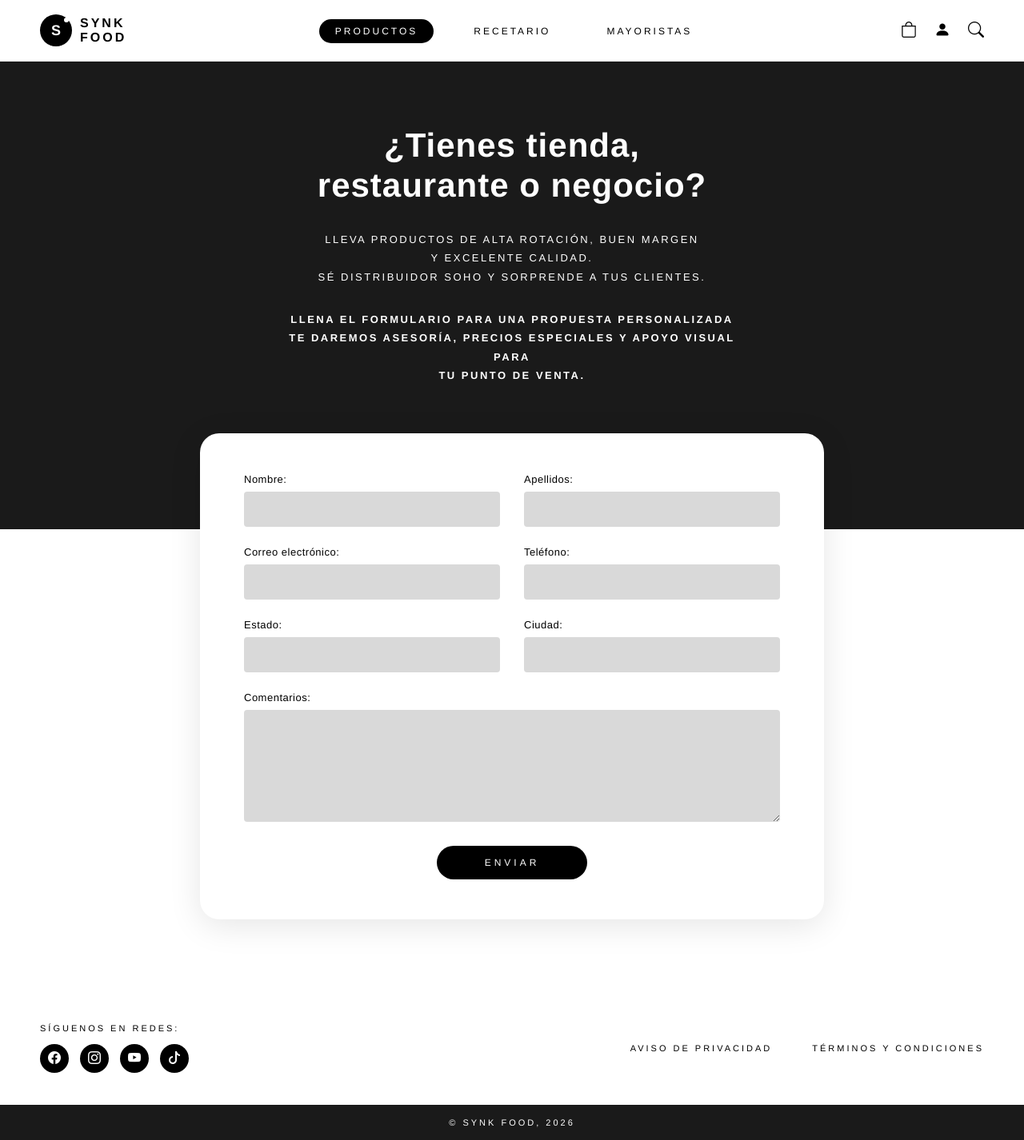
After one commit to Nakajito/shop, a Django app: page /mayoristas/ in a window 1280 px wide. The commit adds this page. Shown: the whole page at 80% size. Run offline with Django 5.2, Linux system fonts and the light colour scheme; parts of the project's set-up code (start-up, migrations or seed data) failed here and were passed over; some libraries are stand-ins or nearby versions.

Commit message:
feat(ui): crear formulario de registro para mayoristas

```diff
--- a/myshop/myshop/settings/base.py
+++ b/myshop/myshop/settings/base.py
@@ -106,7 +106,8 @@ USE_TZ = True
 # Static files (CSS, JavaScript, Images)
 
 STATIC_URL = "static/"
-STATIC_ROOT = BASE_DIR / "static"
+STATICFILES_DIRS = [BASE_DIR / "static"]
+STATIC_ROOT = BASE_DIR / "staticfiles"
 
 MEDIA_URL = "media/"
 MEDIA_ROOT = BASE_DIR / "media"
--- a/myshop/shop/templates/shop/base.html
+++ b/myshop/shop/templates/shop/base.html
@@ -29,6 +29,11 @@
                     <li class="nav-item">
                         <a class="nav-link" href="{% url 'blog:post_list' %}">
                             <i class="bi bi-journal-text me-1"></i> {% trans "Blog" %}
+                        </a>
+                    </li>
+                    <li class="nav-item">
+                        <a class="nav-link" href="{% url 'shop:form_mayorista' %}">
+                            <i class="bi bi-shop me-1"></i> {% trans "Mayoristas" %}
                         </a>
                     </li>
                 </ul>
--- a/myshop/shop/urls.py
+++ b/myshop/shop/urls.py
@@ -25,6 +25,8 @@ urlpatterns = [
         views.product_list,
         name="product_list_by_category",
     ),
+    # Wholesaler form
+    path("mayoristas/", views.form_mayorista, name="form_mayorista"),
     # Favorites
     path("favorites/", views.favorite_list, name="favorite_list"),
     path("favorites/toggle/<int:product_id>/", views.toggle_favorite, name="toggle_favorite"),
--- a/myshop/shop/views.py
+++ b/myshop/shop/views.py
@@ -119,6 +119,11 @@ def toggle_favorite(request, product_id):
     })
 
 
+def form_mayorista(request):
+    """Displays the wholesaler contact form."""
+    return render(request, "fom-mayorista.html")
+
+
 @login_required(login_url="accounts:login")
 def favorite_list(request):
     """Display all products in the user's favorites."""
--- /dev/null
+++ b/myshop/static/css/form-mayorista.css
@@ -0,0 +1,403 @@
+/* ============================================
+   FORM MAYORISTA - Styles
+   ============================================ */
+
+/* Reset & Base */
+* {
+    margin: 0;
+    padding: 0;
+    box-sizing: border-box;
+}
+
+body {
+    font-family: 'Helvetica Neue', Helvetica, Arial, sans-serif;
+    color: #000;
+    background: #fff;
+}
+
+/* ============================================
+   NAVBAR
+   ============================================ */
+.navbar-mayorista {
+    display: flex;
+    align-items: center;
+    justify-content: space-between;
+    padding: 18px 50px;
+    background: #fff;
+    border-bottom: 1px solid #eee;
+}
+
+.navbar-mayorista .logo {
+    display: flex;
+    align-items: center;
+    gap: 10px;
+    text-decoration: none;
+    color: #000;
+}
+
+.navbar-mayorista .logo-icon {
+    width: 40px;
+    height: 40px;
+    background: #000;
+    border-radius: 50%;
+    display: flex;
+    align-items: center;
+    justify-content: center;
+    color: #fff;
+    font-weight: 700;
+    font-size: 18px;
+    position: relative;
+}
+
+.navbar-mayorista .logo-icon::after {
+    content: '';
+    position: absolute;
+    top: 4px;
+    right: 4px;
+    width: 6px;
+    height: 6px;
+    background: #fff;
+    border-radius: 50%;
+}
+
+.navbar-mayorista .logo-text {
+    font-size: 16px;
+    font-weight: 700;
+    letter-spacing: 3px;
+    text-transform: uppercase;
+    line-height: 1.1;
+}
+
+.navbar-mayorista .nav-links {
+    display: flex;
+    align-items: center;
+    gap: 30px;
+    list-style: none;
+}
+
+.navbar-mayorista .nav-links a {
+    text-decoration: none;
+    color: #000;
+    font-size: 12px;
+    font-weight: 500;
+    letter-spacing: 3px;
+    text-transform: uppercase;
+    padding: 8px 20px;
+    transition: background 0.3s;
+}
+
+.navbar-mayorista .nav-links a.active {
+    background: #000;
+    color: #fff;
+    border-radius: 30px;
+}
+
+.navbar-mayorista .nav-icons {
+    display: flex;
+    align-items: center;
+    gap: 22px;
+}
+
+.navbar-mayorista .nav-icons a {
+    color: #000;
+    text-decoration: none;
+    font-size: 20px;
+    transition: opacity 0.3s;
+}
+
+.navbar-mayorista .nav-icons a:hover {
+    opacity: 0.6;
+}
+
+/* ============================================
+   HERO SECTION
+   ============================================ */
+.hero-mayorista {
+    background: #1a1a1a;
+    color: #fff;
+    text-align: center;
+    padding: 80px 40px 180px;
+}
+
+.hero-mayorista h1 {
+    font-family: 'Helvetica Neue', Helvetica, Arial, sans-serif;
+    font-size: 42px;
+    font-weight: 700;
+    line-height: 1.2;
+    margin-bottom: 30px;
+    letter-spacing: 1px;
+}
+
+.hero-mayorista .hero-subtitle {
+    font-size: 13px;
+    letter-spacing: 2.5px;
+    line-height: 1.8;
+    text-transform: uppercase;
+    max-width: 600px;
+    margin: 0 auto 30px;
+    font-weight: 400;
+}
+
+.hero-mayorista .hero-cta {
+    font-size: 13px;
+    letter-spacing: 2.5px;
+    line-height: 1.8;
+    text-transform: uppercase;
+    max-width: 600px;
+    margin: 0 auto;
+    font-weight: 700;
+}
+
+/* ============================================
+   FORM SECTION
+   ============================================ */
+.form-section {
+    display: flex;
+    justify-content: center;
+    padding: 0 40px 80px;
+    margin-top: -120px;
+    position: relative;
+    z-index: 10;
+}
+
+.form-card {
+    background: #fff;
+    border-radius: 24px;
+    padding: 50px 55px;
+    width: 100%;
+    max-width: 780px;
+    box-shadow: 0 8px 40px rgba(0, 0, 0, 0.10);
+}
+
+.form-grid {
+    display: grid;
+    grid-template-columns: 1fr 1fr;
+    gap: 24px 30px;
+    margin-bottom: 24px;
+}
+
+.form-group {
+    display: flex;
+    flex-direction: column;
+}
+
+.form-group.full-width {
+    grid-column: 1 / -1;
+}
+
+.form-group label {
+    font-size: 13px;
+    font-weight: 400;
+    color: #000;
+    margin-bottom: 8px;
+    letter-spacing: 0.5px;
+}
+
+.form-group input,
+.form-group textarea {
+    background: #d9d9d9;
+    border: none;
+    border-radius: 4px;
+    padding: 14px 16px;
+    font-size: 14px;
+    font-family: 'Helvetica Neue', Helvetica, Arial, sans-serif;
+    color: #333;
+    outline: none;
+    transition: background 0.3s;
+    width: 100%;
+}
+
+.form-group input:focus,
+.form-group textarea:focus {
+    background: #cecece;
+}
+
+.form-group textarea {
+    resize: vertical;
+    min-height: 140px;
+}
+
+.form-submit {
+    text-align: center;
+    margin-top: 30px;
+}
+
+.form-submit button {
+    background: #000;
+    color: #fff;
+    border: none;
+    border-radius: 30px;
+    padding: 14px 60px;
+    font-size: 12px;
+    font-weight: 500;
+    letter-spacing: 4px;
+    text-transform: uppercase;
+    cursor: pointer;
+    transition: background 0.3s;
+    font-family: 'Helvetica Neue', Helvetica, Arial, sans-serif;
+}
+
+.form-submit button:hover {
+    background: #333;
+}
+
+/* ============================================
+   FOOTER
+   ============================================ */
+.footer-mayorista {
+    padding: 50px 50px 0;
+}
+
+.footer-content {
+    display: flex;
+    align-items: center;
+    justify-content: space-between;
+    padding-bottom: 40px;
+    flex-wrap: wrap;
+    gap: 20px;
+}
+
+.footer-social {
+    display: flex;
+    flex-direction: column;
+    gap: 14px;
+}
+
+.footer-social span {
+    font-size: 11px;
+    font-weight: 500;
+    letter-spacing: 3px;
+    text-transform: uppercase;
+    color: #000;
+}
+
+.footer-social-icons {
+    display: flex;
+    gap: 14px;
+}
+
+.footer-social-icons a {
+    display: flex;
+    align-items: center;
+    justify-content: center;
+    width: 36px;
+    height: 36px;
+    background: #000;
+    color: #fff;
+    border-radius: 50%;
+    text-decoration: none;
+    font-size: 16px;
+    transition: background 0.3s;
+}
+
+.footer-social-icons a:hover {
+    background: #333;
+}
+
+.footer-links {
+    display: flex;
+    gap: 50px;
+}
+
+.footer-links a {
+    text-decoration: none;
+    color: #000;
+    font-size: 11px;
+    font-weight: 500;
+    letter-spacing: 3px;
+    text-transform: uppercase;
+    transition: opacity 0.3s;
+}
+
+.footer-links a:hover {
+    opacity: 0.6;
+}
+
+.footer-bottom {
+    background: #1a1a1a;
+    color: #fff;
+    text-align: center;
+    padding: 16px;
+    font-size: 11px;
+    letter-spacing: 3px;
+    text-transform: uppercase;
+    font-weight: 400;
+}
+
+/* ============================================
+   RESPONSIVE
+   ============================================ */
+@media (max-width: 768px) {
+    .navbar-mayorista {
+        flex-direction: column;
+        gap: 16px;
+        padding: 16px 20px;
+    }
+
+    .navbar-mayorista .nav-links {
+        gap: 15px;
+    }
+
+    .navbar-mayorista .nav-links a {
+        font-size: 11px;
+        letter-spacing: 2px;
+        padding: 6px 14px;
+    }
+
+    .hero-mayorista {
+        padding: 50px 20px 150px;
+    }
+
+    .hero-mayorista h1 {
+        font-size: 28px;
+    }
+
+    .hero-mayorista .hero-subtitle,
+    .hero-mayorista .hero-cta {
+        font-size: 11px;
+        letter-spacing: 1.5px;
+    }
+
+    .form-section {
+        padding: 0 20px 60px;
+    }
+
+    .form-card {
+        padding: 35px 28px;
+    }
+
+    .form-grid {
+        grid-template-columns: 1fr;
+        gap: 18px;
+    }
+
+    .footer-mayorista {
+        padding: 40px 20px 0;
+    }
+
+    .footer-content {
+        flex-direction: column;
+        align-items: flex-start;
+        gap: 30px;
+    }
+
+    .footer-links {
+        flex-direction: column;
+        gap: 16px;
+    }
+}
+
+@media (max-width: 480px) {
+    .hero-mayorista h1 {
+        font-size: 24px;
+    }
+
+    .form-submit button {
+        padding: 12px 40px;
+        font-size: 11px;
+    }
+
+    .navbar-mayorista .nav-icons {
+        gap: 16px;
+    }
+}
--- /dev/null
+++ b/myshop/templates/fom-mayorista.html
@@ -0,0 +1,122 @@
+{% load static %}
+{% load i18n %}
+<!DOCTYPE html>
+<html lang="es">
+<head>
+    <meta charset="utf-8">
+    <meta name="viewport" content="width=device-width, initial-scale=1">
+    <title>Mayoristas - Synk Food</title>
+    {% block extra_css %}
+    <link rel="stylesheet" href="https://cdn.jsdelivr.net/npm/bootstrap-icons@1.11.0/font/bootstrap-icons.css">
+    <link rel="stylesheet" href="{% static 'css/form-mayorista.css' %}">
+    {% endblock %}
+</head>
+<body>
+
+    <!-- NAVBAR -->
+    <nav class="navbar-mayorista">
+        <a href="/" class="logo">
+            <div class="logo-icon">S</div>
+            <div class="logo-text">Synk<br>Food</div>
+        </a>
+
+        <ul class="nav-links">
+            <li><a href="{% url 'shop:product_list' %}" class="active">Productos</a></li>
+            <li><a href="#">Recetario</a></li>
+            <li><a href="{% url 'shop:form_mayorista' %}">Mayoristas</a></li>
+        </ul>
+
+        <div class="nav-icons">
+            <a href="{% url 'cart:cart_detail' %}" title="Carrito">
+                <i class="bi bi-bag"></i>
+            </a>
+            <a href="{% url 'accounts:profile' %}" title="Mi cuenta">
+                <i class="bi bi-person-fill"></i>
+            </a>
+            <a href="#" title="Buscar">
+                <i class="bi bi-search"></i>
+            </a>
+        </div>
+    </nav>
+
+    <!-- HERO -->
+    <section class="hero-mayorista">
+        <h1>¿Tienes tienda,<br>restaurante o negocio?</h1>
+        <p class="hero-subtitle">
+            Lleva productos de alta rotación, buen margen<br>
+            y excelente calidad.<br>
+            Sé distribuidor Soho y sorprende a tus clientes.
+        </p>
+        <p class="hero-cta">
+            Llena el formulario para una propuesta personalizada<br>
+            te daremos asesoría, precios especiales y apoyo visual para<br>
+            tu punto de venta.
+        </p>
+    </section>
+
+    <!-- FORMULARIO -->
+    <section class="form-section">
+        <div class="form-card">
+            <form method="post" action="">
+                {% csrf_token %}
+                <div class="form-grid">
+                    <div class="form-group">
+                        <label for="nombre">Nombre:</label>
+                        <input type="text" id="nombre" name="nombre" required>
+                    </div>
+                    <div class="form-group">
+                        <label for="apellidos">Apellidos:</label>
+                        <input type="text" id="apellidos" name="apellidos" required>
+                    </div>
+                    <div class="form-group">
+                        <label for="email">Correo electrónico:</label>
+                        <input type="email" id="email" name="email" required>
+                    </div>
+                    <div class="form-group">
+                        <label for="telefono">Teléfono:</label>
+                        <input type="tel" id="telefono" name="telefono" required>
+                    </div>
+                    <div class="form-group">
+                        <label for="estado">Estado:</label>
+                        <input type="text" id="estado" name="estado" required>
+                    </div>
+                    <div class="form-group">
+                        <label for="ciudad">Ciudad:</label>
+                        <input type="text" id="ciudad" name="ciudad" required>
+                    </div>
+                    <div class="form-group full-width">
+                        <label for="comentarios">Comentarios:</label>
+                        <textarea id="comentarios" name="comentarios"></textarea>
+                    </div>
+                </div>
+                <div class="form-submit">
+                    <button type="submit">Enviar</button>
+                </div>
+            </form>
+        </div>
+    </section>
+
+    <!-- FOOTER -->
+    <footer class="footer-mayorista">
+        <div class="footer-content">
+            <div class="footer-social">
+                <span>Síguenos en redes:</span>
+                <div class="footer-social-icons">
+                    <a href="#" title="Facebook"><i class="bi bi-facebook"></i></a>
+                    <a href="#" title="Instagram"><i class="bi bi-instagram"></i></a>
+                    <a href="#" title="YouTube"><i class="bi bi-youtube"></i></a>
+                    <a href="#" title="TikTok"><i class="bi bi-tiktok"></i></a>
+                </div>
+            </div>
+            <div class="footer-links">
+                <a href="#">Aviso de privacidad</a>
+                <a href="#">Términos y condiciones</a>
+            </div>
+        </div>
+    </footer>
+    <div class="footer-bottom">
+        &copy; Synk Food, 2026
+    </div>
+
+</body>
+</html>
```
Also changed, not shown: myshop/static/css/login.css (added).
